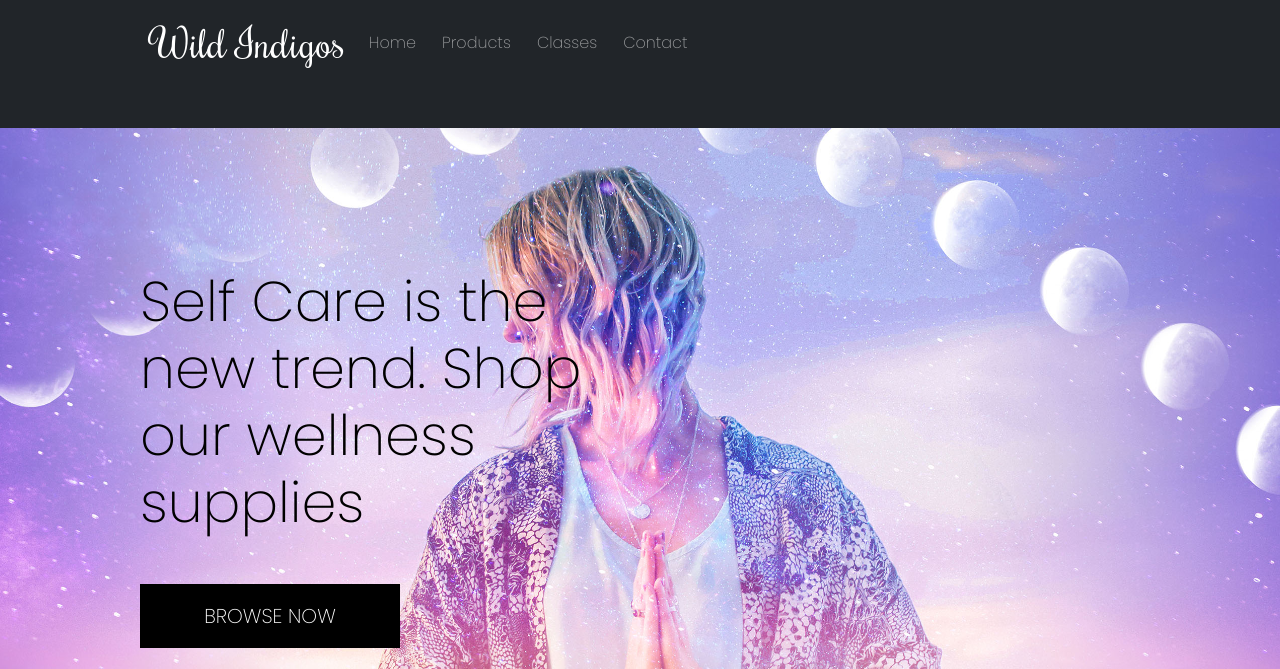
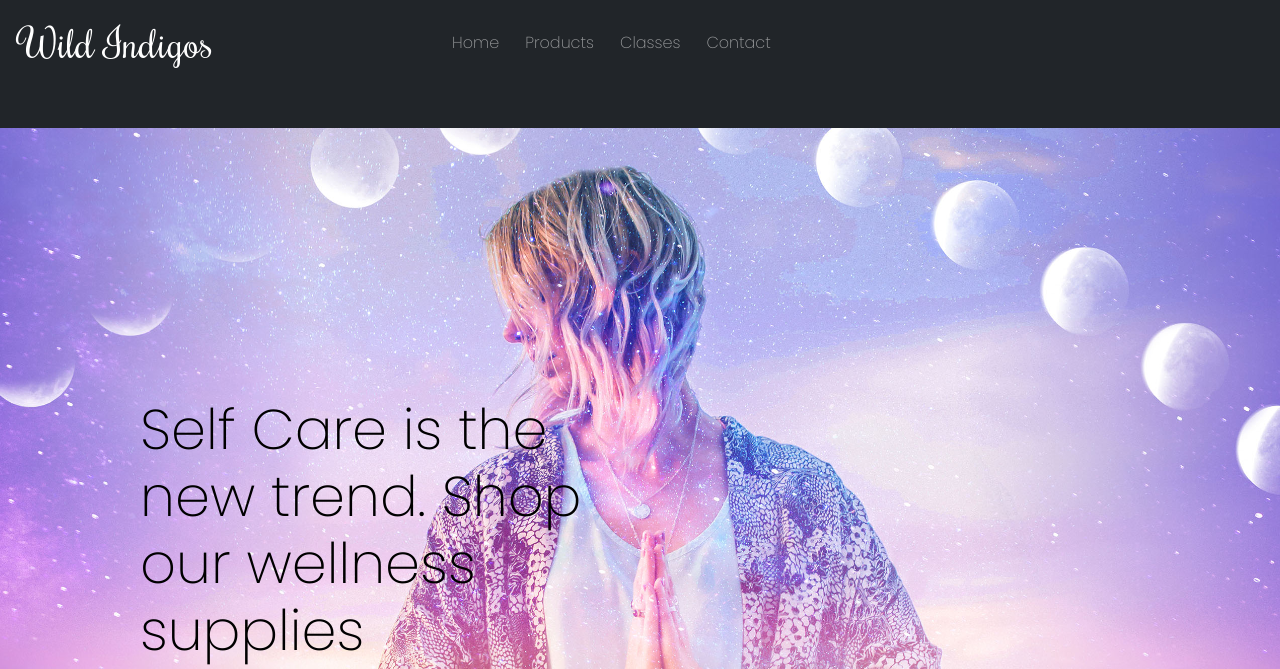
Before and after one commit to susanmarie87/Wild_Boutique, a Django app: page / in a window 1280 px wide. Shown: the top 669 px of the page. Run offline with Django 3.2, Linux system fonts and the light colour scheme; some libraries are stand-ins or nearby versions.

Commit message:
Styled title and links on navbar

```diff
--- a/static/css/base.css
+++ b/static/css/base.css
@@ -88,12 +88,20 @@ p.my-0 {
     padding-bottom: 5px;
 }
 
+a.navbar-brand {
+    float: left;
+}
+
 .navbar-nav li {
     padding-right: 10px;
 }
 
 div#navbar-Responsive.collapse.navbar-collapse {
-    float: right;
+    float: center;
+}
+
+div.collapse.navbar-collapse {
+    justify-content: center;
 }
 
 footer {
@@ -116,6 +124,11 @@ footer ul {
     display: flex;
     justify-content: center;
     margin: 0;
+}
+
+div.container.justify-content-between {
+    margin: 0;
+    padding: 0 20px;
 }
 
 /* -- FOOTER ICONS adapted from Font Awesome -- */
--- a/templates/base.html
+++ b/templates/base.html
@@ -47,7 +47,7 @@
 </head>
 
 <body>
-    <header class="container-fluid fixed-top">
+    <header class="container-fluid">
         <div id="topnav" class="row bg-dark pt-lg-2 d-none d-lg-flex">
             <div class="col-12 col-lg-4 my-auto py-1 py-lg-0">
                 <ul class="list-inline list-unstyled text-center text-lg-right my-0">
--- a/templates/includes/main-nav.html
+++ b/templates/includes/main-nav.html
@@ -1,12 +1,12 @@
 <nav class="navbar navbar-expand-lg navbar-dark bg-dark fixed-top">
-    <div class="container">
+    <div class="container justify-content-between">
         <a class="navbar-brand" href="index.html">Wild Indigos</a>
         <button class="navbar-toggler" type="button" data-toggle="collapse" data-target="#navbarResponsive"
             aria-controls="navbarResponsive" aria-expanded="false" aria-label="Toggle navigation">
             <span class="navbar-toggler-icon"></span>
         </button>
-        <div class="collapse navbar-collapse" id="navbarResponsive">
-            <ul class="navbar-nav ml-auto">
+        <div class="collapse navbar-collapse justify-content-center" id="navbarResponsive">
+            <ul class="navbar-nav mx-auto">
                 <li class="nav-item active">
                     <a class="nav-link" href="index.html">Home
                         <span class="sr-only">(current)</span>
--- a/templates/includes/mobile-top-header.html
+++ b/templates/includes/mobile-top-header.html
@@ -8,24 +8,6 @@
                 <p class="my-0">Search</p>
             </div>
         </a>
-
-        <!--Button to open My account drop-down menu-->
-        <div class="dropdown-menu border-0 w-100 p-3 rounded-0 my-0" aria-labelledby="mobile-search">
-            <form class="form" method="GET" action="">
-                <div class="input-group w-100">
-                    <input class="form-control border border-black rounded-0" type="text" name="q"
-                        placeholder="Search our site">
-                    <div class="input-group-append">
-                        <button class="form-control form-control btn btn-black border border-black rounded-0"
-                            type="submit">
-                            <span class="icon">
-                                <i class="fas fa-search"></i>
-                            </span>
-                        </button>
-                    </div>
-                </div>
-            </form>
-        </div>
     </li>
 
 
```
Lines whose indentation alone changed are shown as unchanged.
